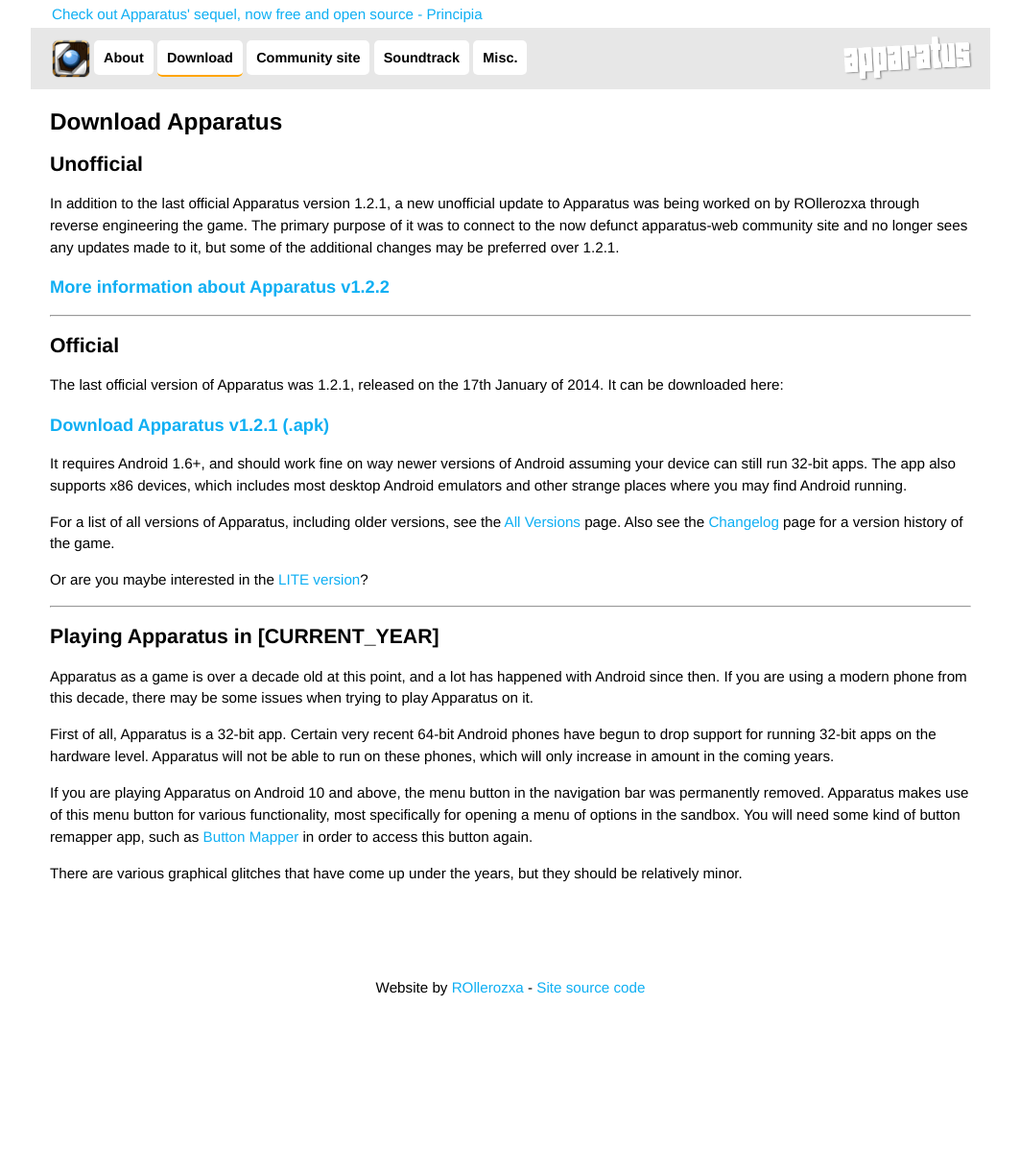
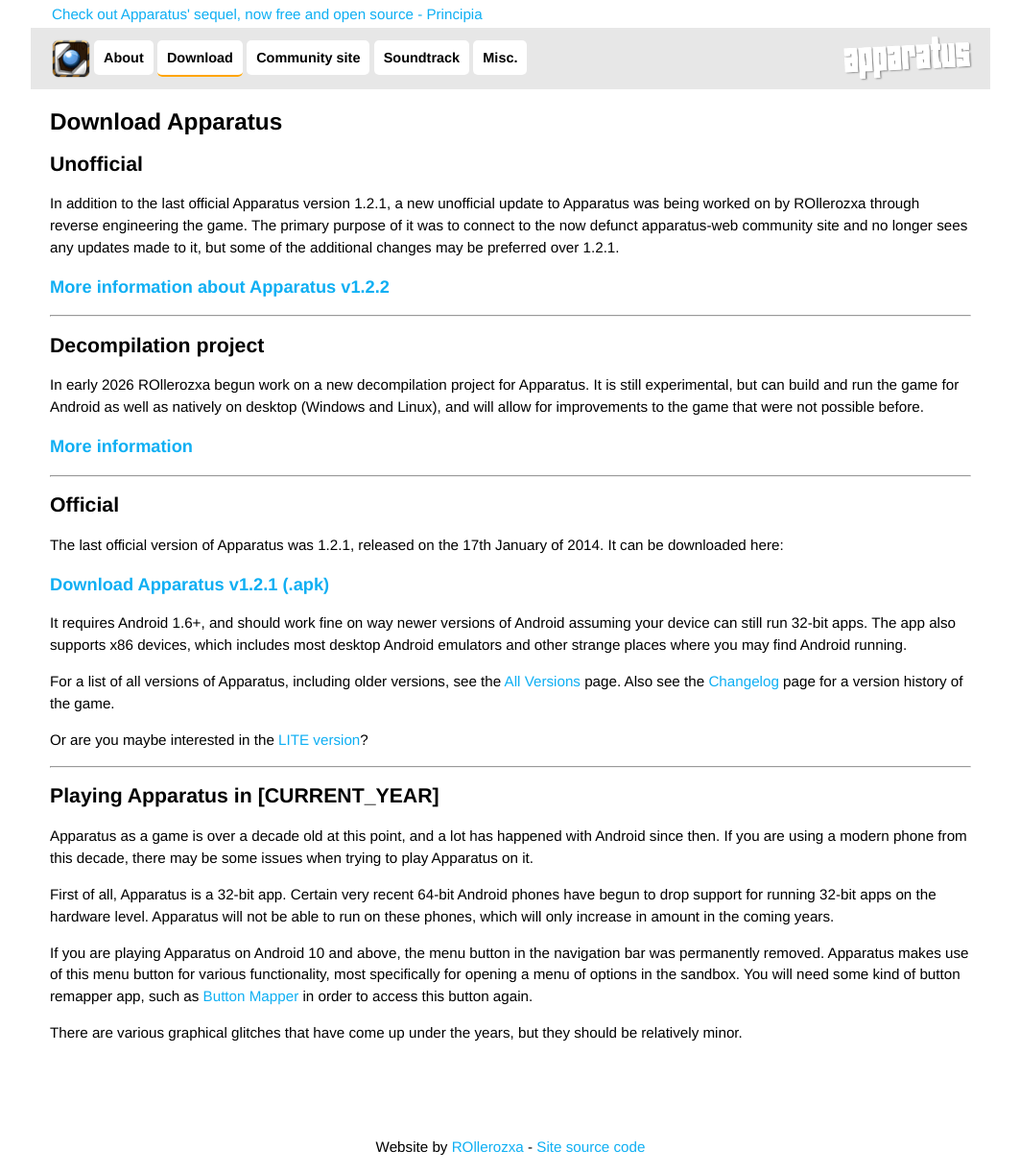
Before and after one commit to rollerozxa/apparatus.voxelmanip.se, a Jekyll site: the page built from download.md, in a window 1280 px wide. Shown: the whole page at 96% size, without its empty margins (108-1171 px from the left). Built offline with Jekyll 4.4.1, drawn with Linux system fonts in a browser that asks for light colours; before the commit the page ends 1056 px from its top, so only the background shows below that.

Commit message:
Add page about the decompilation project

```diff
--- /dev/null
+++ b/_includes/youtube.html
@@ -0,0 +1,5 @@
+<iframe class="youtube" src="https://www.youtube-nocookie.com/embed/{{ include.id }}"
+	frameborder="0" allow="accelerometer; autoplay; encrypted-media; gyroscope; picture-in-picture"
+	allowfullscreen
+	{% if include.max_width %}style="max-width:{{ include.max_width }}px"{% endif %}>
+</iframe>
--- a/_sass/_base.scss
+++ b/_sass/_base.scss
@@ -155,4 +155,14 @@ img {
 	.gallery {
 		grid-template-columns: 1fr 1fr 1fr 1fr;
 	}
+
+	.gallery-2 {
+		grid-template-columns: 1fr 1fr;
+	}
 }
+
+.youtube {
+	width: 100%;
+	height: auto;
+	aspect-ratio: 16/9;
+}
--- a/download.md
+++ b/download.md
@@ -8,6 +8,13 @@ nav: download
 In addition to the last official Apparatus version 1.2.1, a new unofficial update to Apparatus was being worked on by ROllerozxa through reverse engineering the game. The primary purpose of it was to connect to the now defunct apparatus-web community site and no longer sees any updates made to it, but some of the additional changes may be preferred over 1.2.1.
 
 ### [More information about Apparatus v1.2.2](/download-unofficial/)
+
+---
+
+## Decompilation project
+In early 2026 ROllerozxa begun work on a new decompilation project for Apparatus. It is still experimental, but can build and run the game for Android as well as natively on desktop (Windows and Linux), and will allow for improvements to the game that were not possible before.
+
+### [More information](/decompilation/)
 
 ---
 
```
Also changed, not shown: decompilation.md (added, +27 -0 lines), misc.md (+1 -0 lines), media/decompilation/screenshot_1.low.webp (added), media/decompilation/screenshot_1.webp (added), media/decompilation/screenshot_2.low.webp (added), media/decompilation/screenshot_2.webp (added), media/decompilation/screenshot_3.low.webp (added), media/decompilation/screenshot_3.webp (added), media/decompilation/screenshot_4.low.webp (added), media/decompilation/screenshot_4.webp (added).
